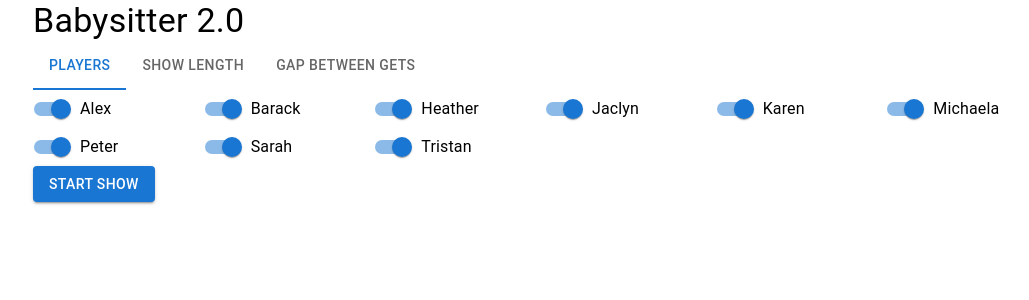
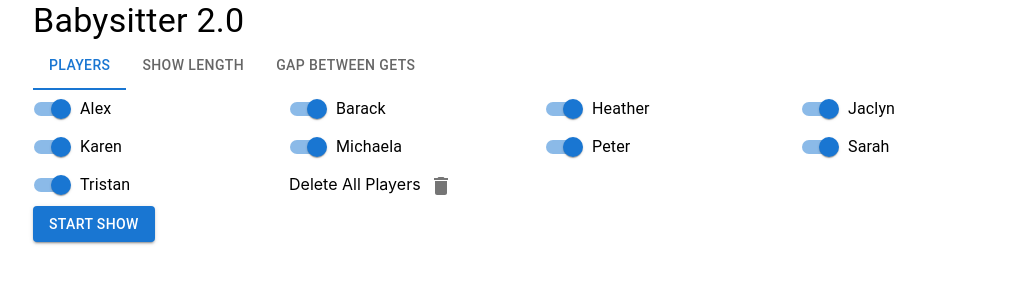
Before and after one commit to thejdlowe/brand-new-babysitter, a React (Create React App) app: page / in a window 1280 px wide. Shown: the top 300 px of the page, without its empty margins (95-1124 px from the left). Built offline with nearby package versions, Linux system fonts and the light colour scheme.

Commit message:
Working on player list to add delete button (not working)

```diff
--- a/package.json
+++ b/package.json
@@ -5,6 +5,7 @@
   "dependencies": {
     "@emotion/react": "^11.11.1",
     "@emotion/styled": "^11.11.0",
+    "@mui/icons-material": "^5.14.3",
     "@mui/material": "^5.14.5",
     "@testing-library/jest-dom": "^5.17.0",
     "@testing-library/react": "^13.4.0",
--- a/src/components/BabySitterContext/BabySitterContext.tsx
+++ b/src/components/BabySitterContext/BabySitterContext.tsx
@@ -7,28 +7,30 @@ export interface BabySitterContextProviderProps {
 type BabySitterPlayer = Record<string, boolean>;
 interface BabySitterContextValues {
 	players: BabySitterPlayer;
+	showLengthInMinutes: number;
+	hasShowStarted: boolean;
+	currentTab: number;
+	gapRanges: number[];
 	updatePlayer: (player: string) => void;
-	showLengthInMinutes: number;
 	setShowLength: (length: number) => void;
-	hasShowStarted: boolean;
 	setShowStarted: () => void;
-	currentTab: number;
 	handleTabChange: (event: React.SyntheticEvent, newValue: number) => void;
-	gapRanges: number[];
 	handleGapRangeChange: (event: Event, newValue: number | number[]) => void;
+	deletePlayer: (player?: string) => void;
 }
 
 const BabySitterContext = createContext<BabySitterContextValues>({
 	players: {},
+	showLengthInMinutes: 20,
+	hasShowStarted: false,
+	currentTab: 0,
+	gapRanges: [30, 120],
 	updatePlayer: () => {},
-	showLengthInMinutes: 20,
 	setShowLength: () => {},
-	hasShowStarted: false,
 	setShowStarted: () => {},
-	currentTab: 0,
 	handleTabChange: () => {},
-	gapRanges: [30, 120],
 	handleGapRangeChange: () => {},
+	deletePlayer: () => {},
 });
 export const BabySitterContextProvider: React.FC<
 	BabySitterContextProviderProps
@@ -40,6 +42,8 @@ export const BabySitterContextProvider: React.FC<
 	const [currentTab, setCurrentTab] = useState<number>(0);
 	const [logs, setLogs] = useState<string[]>([]);
 	const [gapRanges, setGapRanges] = useState<number[]>([30, 120]);
+
+	const deletePlayer = (player?: string) => {};
 
 	const addToLog = (str: string) => {
 		const newLog = `: ${str}`;
@@ -93,15 +97,16 @@ export const BabySitterContextProvider: React.FC<
 		<BabySitterContext.Provider
 			value={{
 				players: playersAll,
+				showLengthInMinutes,
+				hasShowStarted,
+				currentTab,
+				gapRanges,
 				updatePlayer,
-				showLengthInMinutes,
 				setShowLength,
-				hasShowStarted,
 				setShowStarted: setHasShowStarted,
-				currentTab,
 				handleTabChange,
-				gapRanges,
 				handleGapRangeChange,
+				deletePlayer,
 			}}
 		>
 			{children}
--- a/src/components/Body/components/PlayerList/PlayerList.tsx
+++ b/src/components/Body/components/PlayerList/PlayerList.tsx
@@ -1,9 +1,11 @@
-import React, { FC } from "react";
-import { Grid, FormControlLabel, Switch } from "@mui/material";
+import React, { FC, useState } from "react";
+import { Grid, FormControlLabel, Switch, IconButton } from "@mui/material";
+import DeleteIcon from "@mui/icons-material/Delete";
+
 import { useBabySitterContext } from "../../../BabySitterContext";
 
 export const PlayerList: FC = () => {
-	const { players, updatePlayer, hasShowStarted } = useBabySitterContext();
+	const { players, updatePlayer, hasShowStarted, deletePlayer } = useBabySitterContext();
 	const playerNames = Object.keys(players);
 	const buildPlayer = (name: string, active: boolean) => {
 		const switcher = (
@@ -15,13 +17,46 @@ export const PlayerList: FC = () => {
 				disabled={hasShowStarted}
 			/>
 		);
-		return <Grid item xs={2}><FormControlLabel control={switcher} label={name} /></Grid>;
+		return (
+			<Grid
+				item
+				xs={3}
+				sx={{
+					"& .hidden-button": {
+						display: "none",
+					},
+					"&:hover .hidden-button": {
+						display: "flex",
+						float: "right",
+					},
+					display: "inline-block",
+				}}
+			>
+				<FormControlLabel
+					control={switcher}
+					label={
+						<>
+							<span>{name}</span>{" "}
+						</>
+					}
+				/>
+				<IconButton className="hidden-button">
+					<DeleteIcon />
+				</IconButton>
+			</Grid>
+		);
 	};
 	return (
 		<Grid container>
 			{playerNames.map((playerName) => {
 				return <>{buildPlayer(playerName, players[playerName])}</>;
 			})}
+			<Grid item xs={3}>
+				Delete All Players
+				<IconButton className="hidden-button">
+					<DeleteIcon />
+				</IconButton>
+			</Grid>
 		</Grid>
 	);
 };
--- /dev/null
+++ b/src/components/MainHolder/components/Alert/index.ts
@@ -0,0 +1 @@
+export * from "./Alert";
```
Also changed, not shown: src/components/MainHolder/components/Alert/Alert.tsx (added, +27 -0 lines), 1 other file (tests, documents, lock files or other folders).
